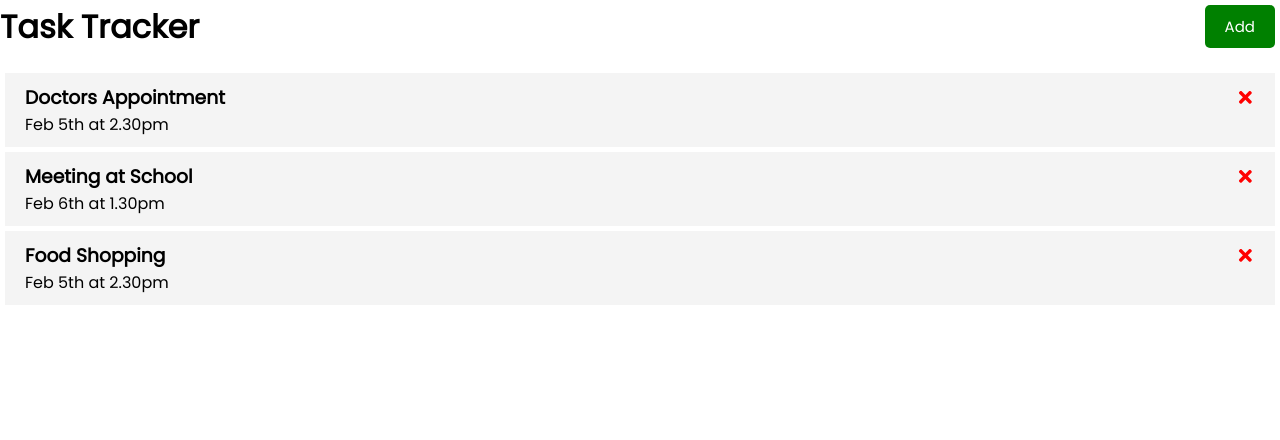
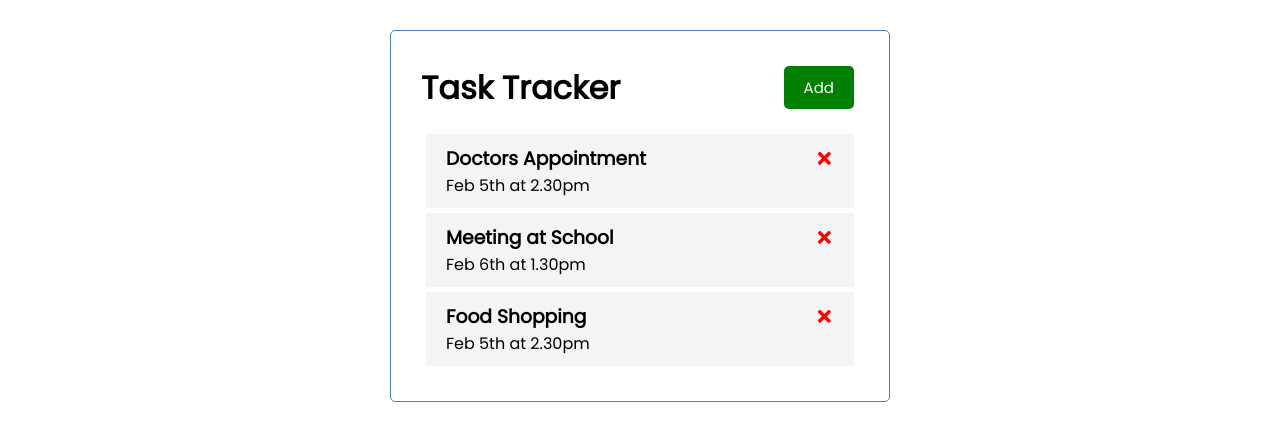
Before and after one commit to BranLim/react-crash-course-2021, a React (Create React App) app: page / in a window 1280 px wide. Shown: the top 440 px of the page. Built offline with nearby package versions, Linux system fonts and the light colour scheme.

Commit message:
Add message for no task. Fixed wrong CSS

```diff
--- a/src/App.js
+++ b/src/App.js
@@ -31,9 +31,14 @@ function App() {
   }
 
   return (
-    <div className="App">
+    <div className="container">
       <Header title="Task Tracker" />
-      <Tasks tasks={tasks} onDelete={deleteTask} />
+      {
+        tasks.length > 0
+          ? (<Tasks tasks={tasks} onDelete={deleteTask} />)
+          : ('No Tasks To Show')
+      }
+
     </div>
   );
 }
```
